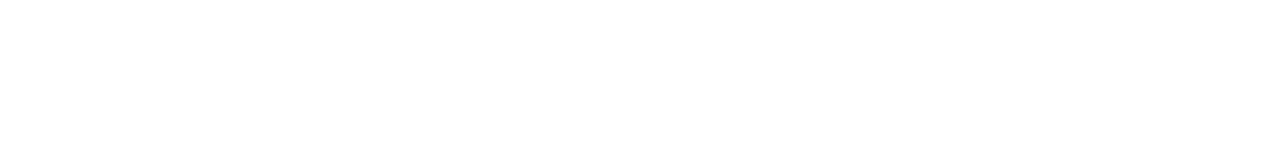
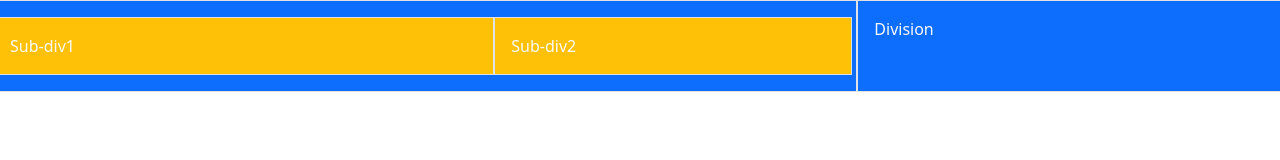
Before and after one commit to Luigi-C22/test-Bootstrap_nested, a plain HTML site: page index.html in a window 1280 px wide. Drawn offline with nearby package versions, Linux system fonts and the light colour scheme.

Commit message:
Esercizio 1

```diff
--- a/index.html
+++ b/index.html
@@ -10,7 +10,17 @@
 </head>
 <body>
 <!-- 1. Nested Grids: Replicare il layout dell'esempio nella slide W7-D2-N10 -->
+<div class="row">
+    <div class="col-md-8 border bg-primary text-light p-3">
+    <div class="row">
+        <div class="col-md-7 border bg-warning p-3">Sub-div1</div>
+        <div class="col-md-5 border bg-warning p-3">Sub-div2</div>
+    </div>
+    </div>
+    <div class="col-md-4 border bg-primary text-light p-3">Division</div>
+</div>
 <!-- 2. Nested Grids: Replicare il layout dell'esempio nella slide w7-D2-N12 -->
+
 <!-- 3. Classes Breakpoints: Applicare ad un flex container con 3 div, row-reverse solo per un MD+ -->
 <!-- 4. Col-auto (colonna che si adatta al contenuto) -->
 <!-- 5. Col (Colonna che occupa lo spazio libero disponibile in row) -->
```
